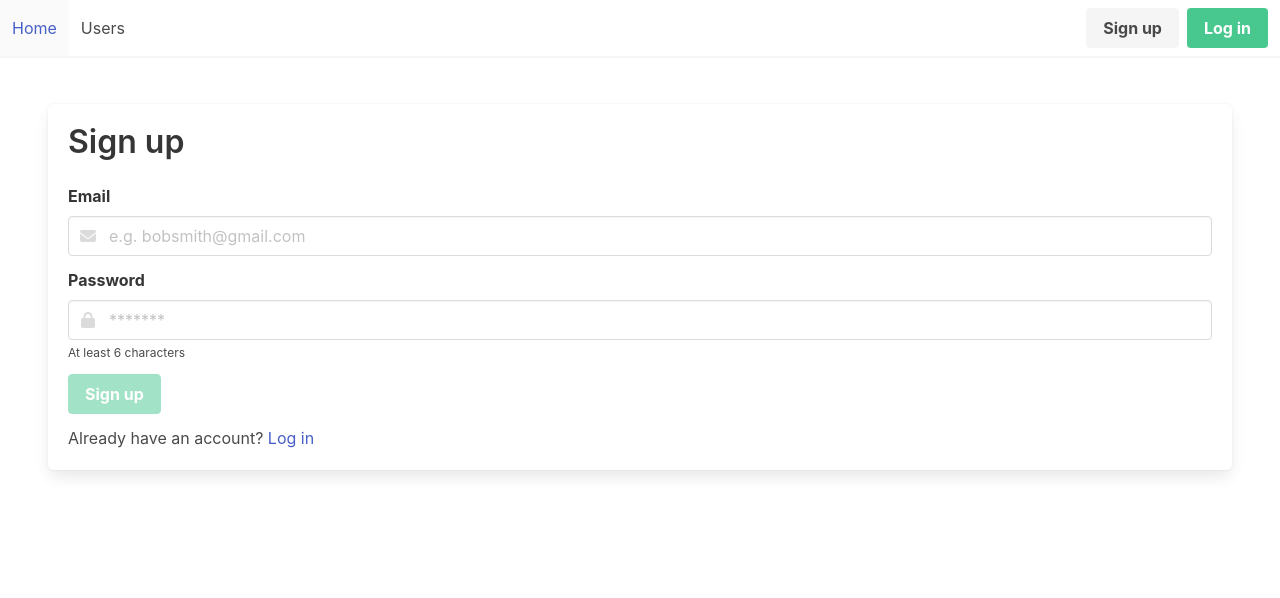
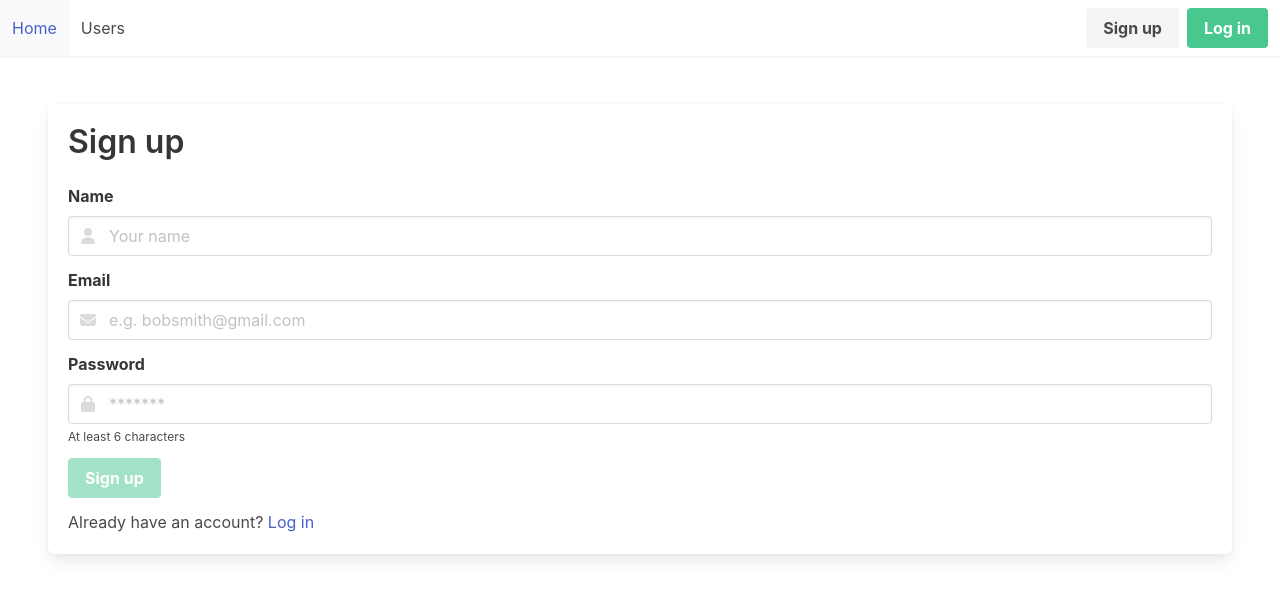
Before and after one commit to yarkob/login-app, a React (Create React App) app: page /sign-up in a window 1280 px wide. Shown: the top 598 px of the page. Built offline with nearby package versions, Linux system fonts and the light colour scheme; no server answers.

Commit message:
add name field

```diff
--- a/src/pages/LoginPage.jsx
+++ b/src/pages/LoginPage.jsx
@@ -5,28 +5,9 @@ import cn from 'classnames';
 
 import { AuthContext } from '../components/AuthContext.jsx';
 import { usePageError } from '../hooks/usePageError.js';
-
-function validateEmail(value) {
-  if (!value) {
-    return 'Email is required';
-  }
-
-  const emailPattern = /^[\w.+-]+@([\w-]+\.){1,3}[\w-]{2,}$/;
-
-  if (!emailPattern.test(value)) {
-    return 'Email is not valid';
-  }
-}
-
-function validatePassword(value) {
-  if (!value) {
-    return 'Password is required';
-  }
-
-  if (value.length < 6) {
-    return 'At least 6 characters';
-  }
-};
+import {validateEmail} from "../utils/validateEmail";
+import {validatePassword} from "../utils/validatePassword";
+import {validateUsername} from "../utils/validateUsername";
 
 export const LoginPage = () => {
   const navigate = useNavigate();
@@ -56,6 +37,37 @@ export const LoginPage = () => {
         {({ touched, errors, isSubmitting }) => (
           <Form className="box">
             <h1 className="title">Log in</h1>
+
+            <div className="field">
+              <label htmlFor="name" className="label">Name</label>
+
+              <div className="control has-icons-left has-icons-right">
+                <Field
+                  validate={validateUsername}
+                  name="name"
+                  type="text"
+                  id="name"
+                  placeholder="Your name"
+                  className={cn('input', {
+                    'is-danger': touched.name && errors.name,
+                  })}
+                />
+
+                <span className="icon is-small is-left">
+                  <i className="fa fa-user"></i>
+                </span>
+
+                {touched.name && errors.name && (
+                  <span className="icon is-small is-right has-text-danger">
+                    <i className="fas fa-exclamation-triangle"></i>
+                  </span>
+                )}
+              </div>
+
+              {touched.name && errors.name && (
+                <p className="help is-danger">{errors.name}</p>
+              )}
+            </div>
 
             <div className="field">
               <label htmlFor="email" className="label">Email</label>
--- a/src/pages/RegistrationPage.jsx
+++ b/src/pages/RegistrationPage.jsx
@@ -5,28 +5,9 @@ import cn from 'classnames';
 
 import { authService } from '../services/authService.js';
 import { usePageError } from '../hooks/usePageError.js';
-
-function validateEmail(value) {
-  if (!value) {
-    return 'Email is required';
-  }
-
-  const emailPattern = /^[\w.+-]+@([\w-]+\.){1,3}[\w-]{2,}$/;
-
-  if (!emailPattern.test(value)) {
-    return 'Email is not valid';
-  }
-}
-
-const validatePassword = (value) => {
-  if (!value) {
-    return 'Password is required';
-  }
-
-  if (value.length < 6) {
-    return 'At least 6 characters';
-  }
-};
+import {validateUsername} from "../utils/validateUsername";
+import {validatePassword} from "../utils/validatePassword";
+import {validateEmail} from "../utils/validateEmail";
 
 export const RegistrationPage = () => {
   const [error, setError] = usePageError('');
@@ -49,7 +30,7 @@ export const RegistrationPage = () => {
           password: '',
         }}
         validateOnMount={true}
-        onSubmit={({ email, password }, formikHelpers) => {
+        onSubmit={({ name, email, password }, formikHelpers) => {
           formikHelpers.setSubmitting(true);
 
           authService.register({ email, password })
@@ -83,6 +64,37 @@ export const RegistrationPage = () => {
         {({ touched, errors, isSubmitting }) => (
           <Form className="box">
             <h1 className="title">Sign up</h1>
+
+            <div className="field">
+              <label htmlFor="name" className="label">Name</label>
+
+              <div className="control has-icons-left has-icons-right">
+                <Field
+                  validate={validateUsername}
+                  name="name"
+                  type="text"
+                  id="name"
+                  placeholder="Your name"
+                  className={cn('input', {
+                    'is-danger': touched.name && errors.name,
+                  })}
+                />
+
+                <span className="icon is-small is-left">
+                  <i className="fa fa-user"></i>
+                </span>
+
+                {touched.name && errors.name && (
+                  <span className="icon is-small is-right has-text-danger">
+                    <i className="fas fa-exclamation-triangle"></i>
+                  </span>
+                )}
+              </div>
+
+              {touched.name && errors.name && (
+                <p className="help is-danger">{errors.name}</p>
+              )}
+            </div>
 
             <div className="field">
               <label htmlFor="email" className="label">Email</label>
--- a/src/services/authService.js
+++ b/src/services/authService.js
@@ -1,11 +1,11 @@
 import { authClient } from '../http/authClient.js';
 
-function register({ email, password }) {
-  return authClient.post('/registration', { email, password })
+function register({ name, email, password }) {
+  return authClient.post('/registration', { name, email, password })
 }
 
-function login({ email, password }) {
-  return authClient.post('/login', { email, password })
+function login({ name, email, password }) {
+  return authClient.post('/login', { name, email, password })
 }
 
 function logout() {
--- /dev/null
+++ b/src/utils/validateEmail.js
@@ -0,0 +1,11 @@
+export const validateEmail = (value) => {
+  if (!value) {
+    return 'Email is required';
+  }
+
+  const emailPattern = /^[\w.+-]+@([\w-]+\.){1,3}[\w-]{2,}$/;
+
+  if (!emailPattern.test(value)) {
+    return 'Email is not valid';
+  }
+}
--- /dev/null
+++ b/src/utils/validatePassword.js
@@ -0,0 +1,9 @@
+export const validatePassword = (value) => {
+  if (!value) {
+    return 'Password is required';
+  }
+
+  if (value.length < 6) {
+    return 'At least 6 characters';
+  }
+};
--- /dev/null
+++ b/src/utils/validateUsername.js
@@ -0,0 +1,13 @@
+export const validateUsername = (value) => {
+  if (!value) {
+    return 'Username is required';
+  }
+
+  if (value.length < 3) {
+    return 'Username should have at least 3 characters';
+  }
+
+  if (value.length > 20) {
+    return 'Username should have less than 20 characters';
+  }
+}
```
